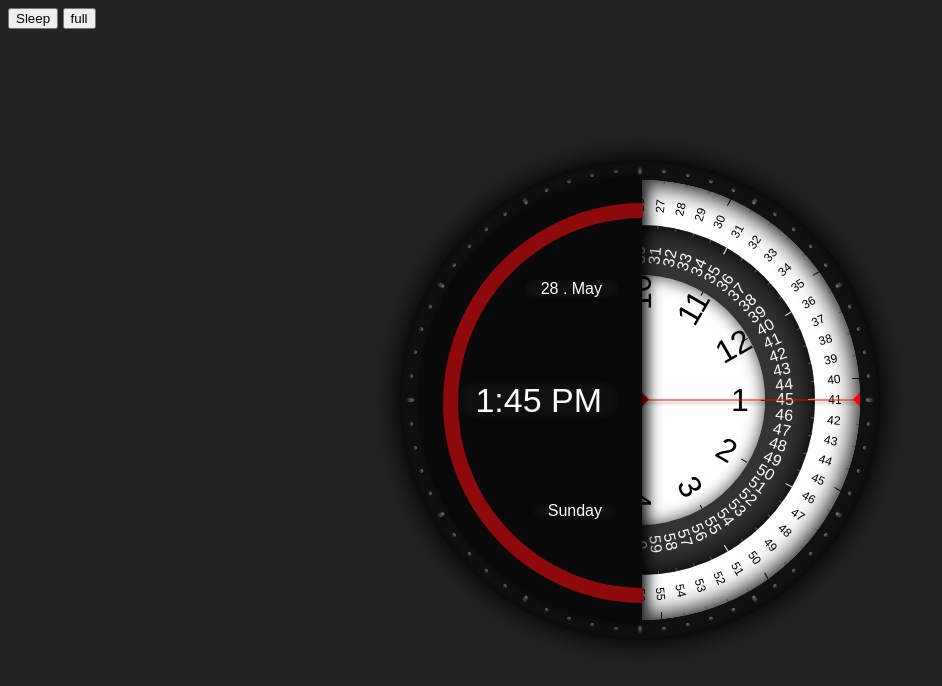
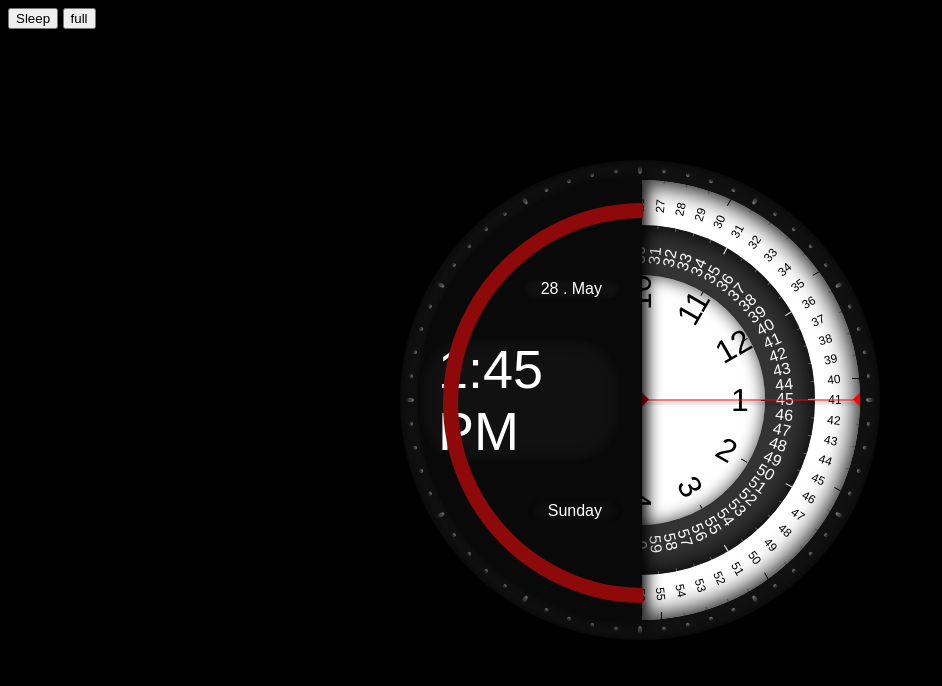
Before and after one commit to prasanthc41m/prasanthc41m.github.io, a PHP site: page /clock/index.html in a window 1280 px wide. Shown: the top 686 px of the page, without its empty margins (0-942 px from the left). Run offline with PHP 8.4, Linux system fonts and the light colour scheme; some libraries are stand-ins or nearby versions; some web fonts are replaced.

Commit message:
Add files via upload

```diff
--- a/clock/style.css
+++ b/clock/style.css
@@ -4,7 +4,7 @@
 }
 
 html {
-  background: #222;
+  background: #000;
   overflow: hidden;
   font-family: 'BenchNine', sans-serif;
 }
@@ -214,7 +214,7 @@ html {
   transform: translateY(-50%);
   color: #fff;
   border-radius: 50px;
-  font-size: 34px;
+  font-size: 54px;
   padding: 2px 20px;
   box-shadow: 0 0 15px #000 inset;
 }
```
